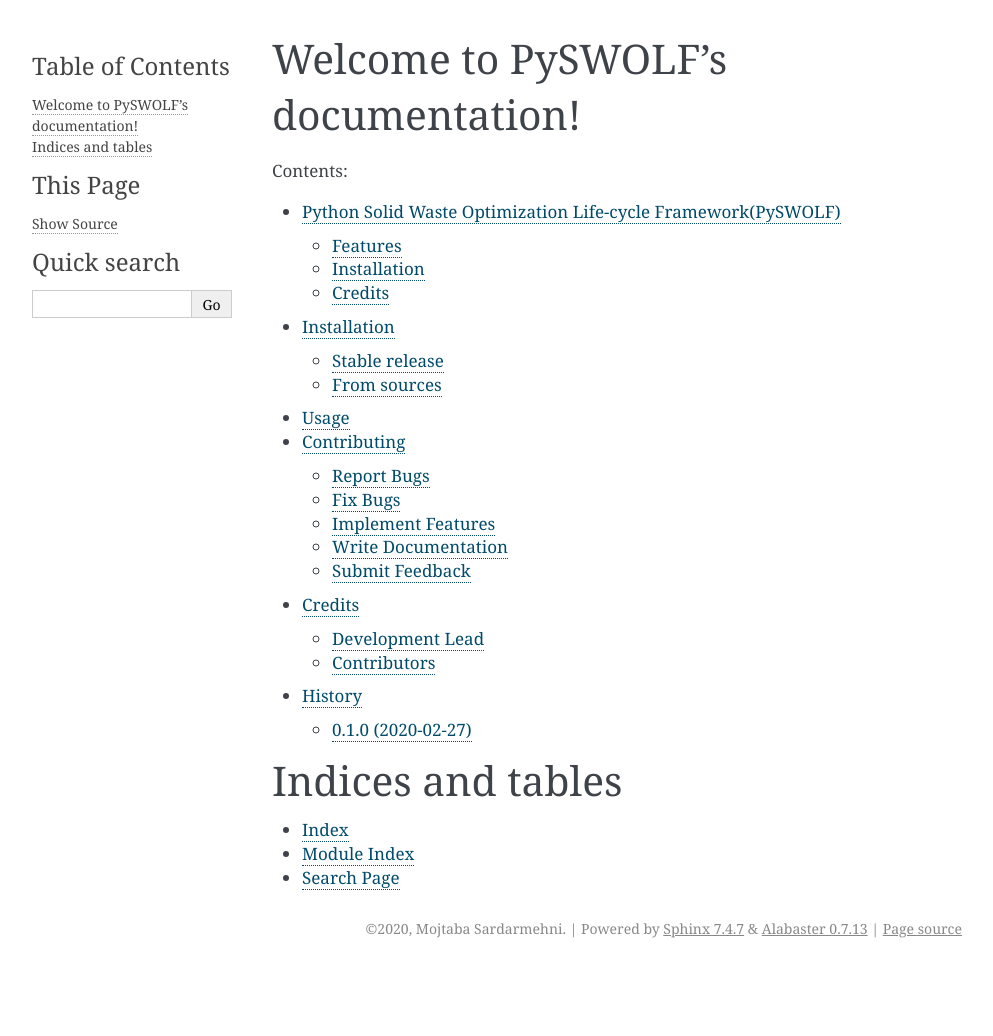
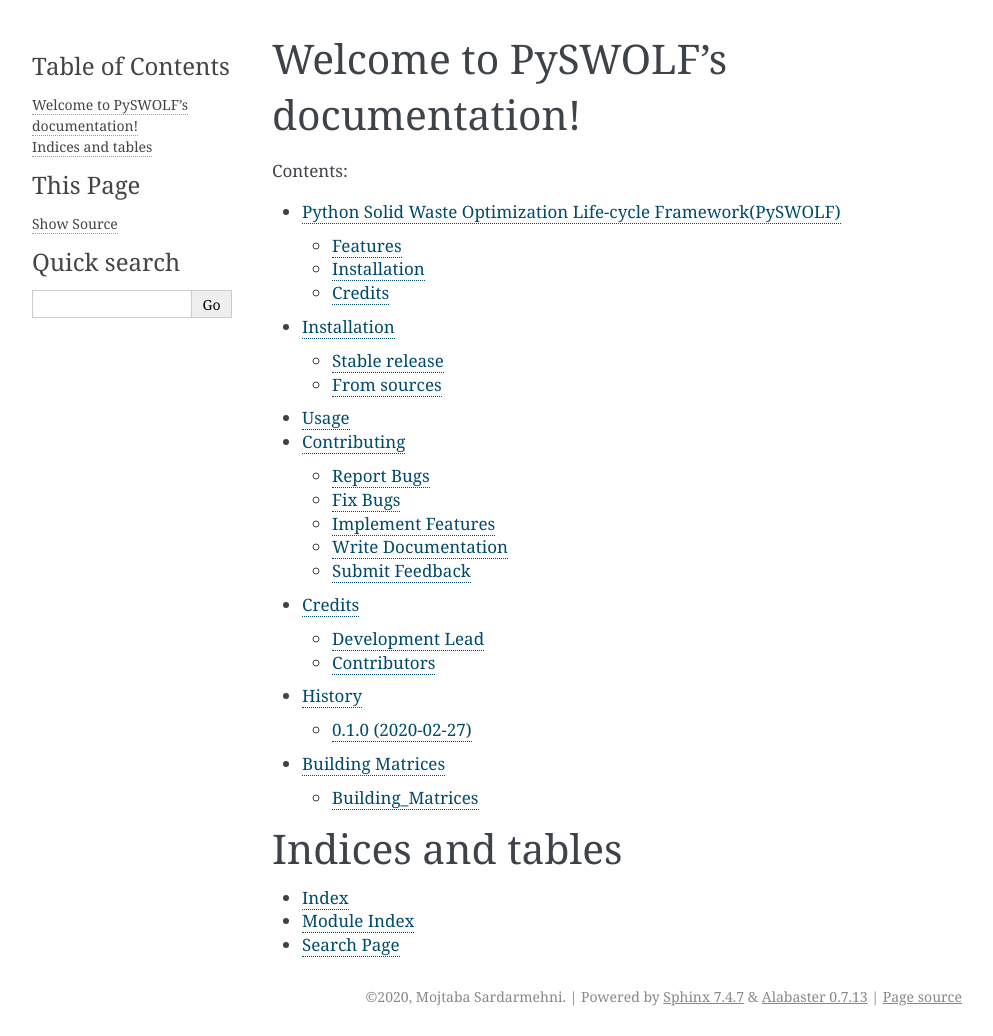
Before and after one commit to SwolfPy-Project/swolfpy, a Sphinx documentation site: the page built from docs/index.rst, in a window 1280 px wide. Shown: the whole page, without its empty margins (148-1141 px from the left). Built offline with Sphinx 7.4.7, drawn with Linux system fonts in a browser that asks for light colours; pages that are not in the unit, such as notebooks, are missing from menus; before the commit the page ends 968 px from its top, so only the background shows below that.

Commit message:
documentation

```diff
--- /dev/null
+++ b/docs/doc_pyswolf.rst
@@ -0,0 +1,15 @@
+Building Matrices
+***************
+
+.. _Building_Matrices:
+
+Building_Matrices
+===============
+
+svsrhrfhbsr
+
+ParallelData
+--------------
+
+.. autoclass:: PySWOLF.building_matrices.ParallelData
+    :members:
--- a/docs/index.rst
+++ b/docs/index.rst
@@ -12,6 +12,7 @@ Welcome to PySWOLF's documentation!
    contributing
    authors
    history
+   doc_pyswolf
 
 Indices and tables
 ==================
```
